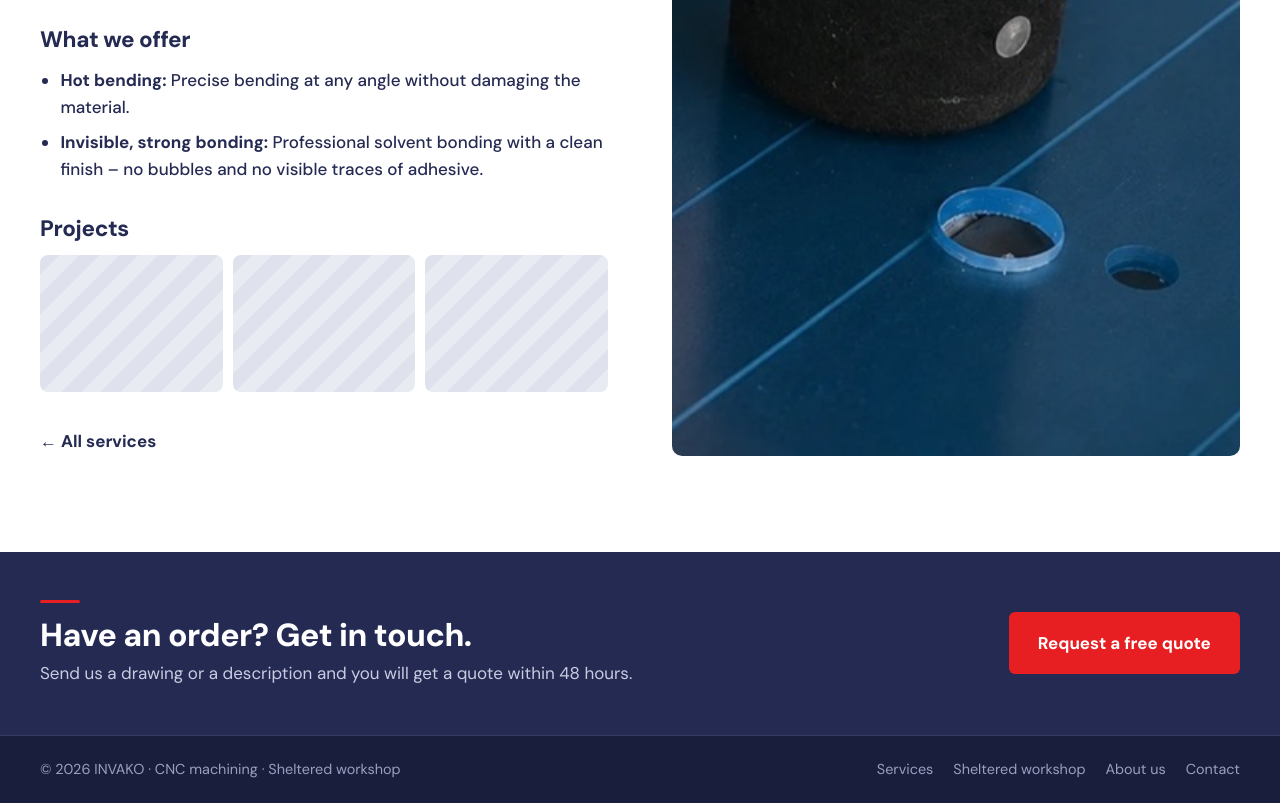
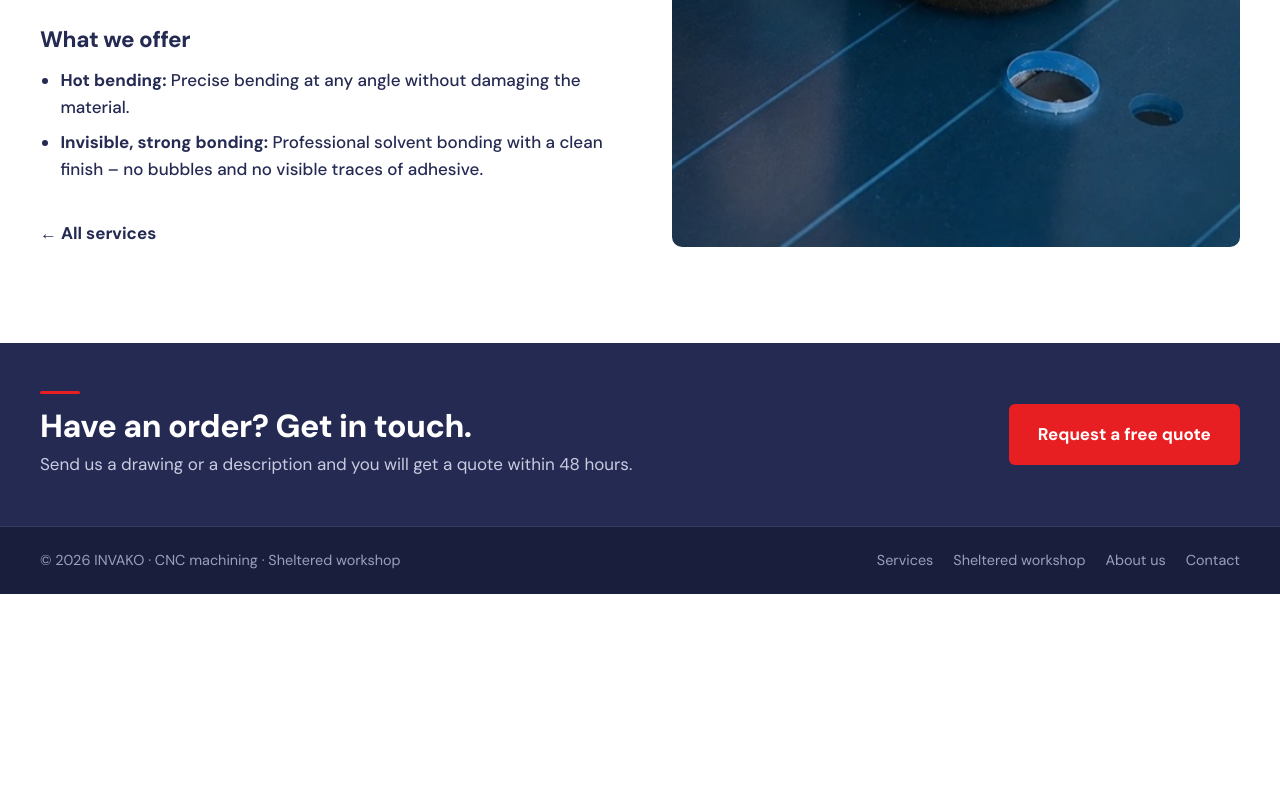
Before and after one commit to MartinVagner11/invako-web, a plain HTML site: page en/sluzba-ohybani-plexi.html in a window 1280 px wide. Shown: the part 789-1592 px from the top of the page. After the commit the page ends 1383 px from the top, so only its background shows below. Drawn offline with Linux system fonts and the light colour scheme.

Commit message:
Ohybani plexi: bez sekce Realizace
Co-Authored-By: Claude Opus 5.5 <noreply@anthropic.com>

```diff
--- a/en/sluzba-ohybani-plexi.html
+++ b/en/sluzba-ohybani-plexi.html
@@ -86,13 +86,6 @@
             <li><strong>Invisible, strong bonding:</strong> Professional solvent bonding with a clean finish – no bubbles and no visible traces of adhesive.</li>
           </ul>
 
-          <h2>Projects</h2>
-          <!-- FOTKY REALIZACÍ: images/realizace-plexi-1.jpg až -3.jpg -->
-          <div class="service-gallery">
-            <figure class="img-slot" style="--img:url('../images/realizace-plexi-1.jpg')"></figure>
-            <figure class="img-slot" style="--img:url('../images/realizace-plexi-2.jpg')"></figure>
-            <figure class="img-slot" style="--img:url('../images/realizace-plexi-3.jpg')"></figure>
-          </div>
 
           <a href="sluzby.html" class="back-link">← All services</a>
         </div>
```
Also changed, not shown: de/sluzba-ohybani-plexi.html (+0 -7 lines), pl/sluzba-ohybani-plexi.html (+0 -7 lines), sluzba-ohybani-plexi.html (+0 -7 lines).
